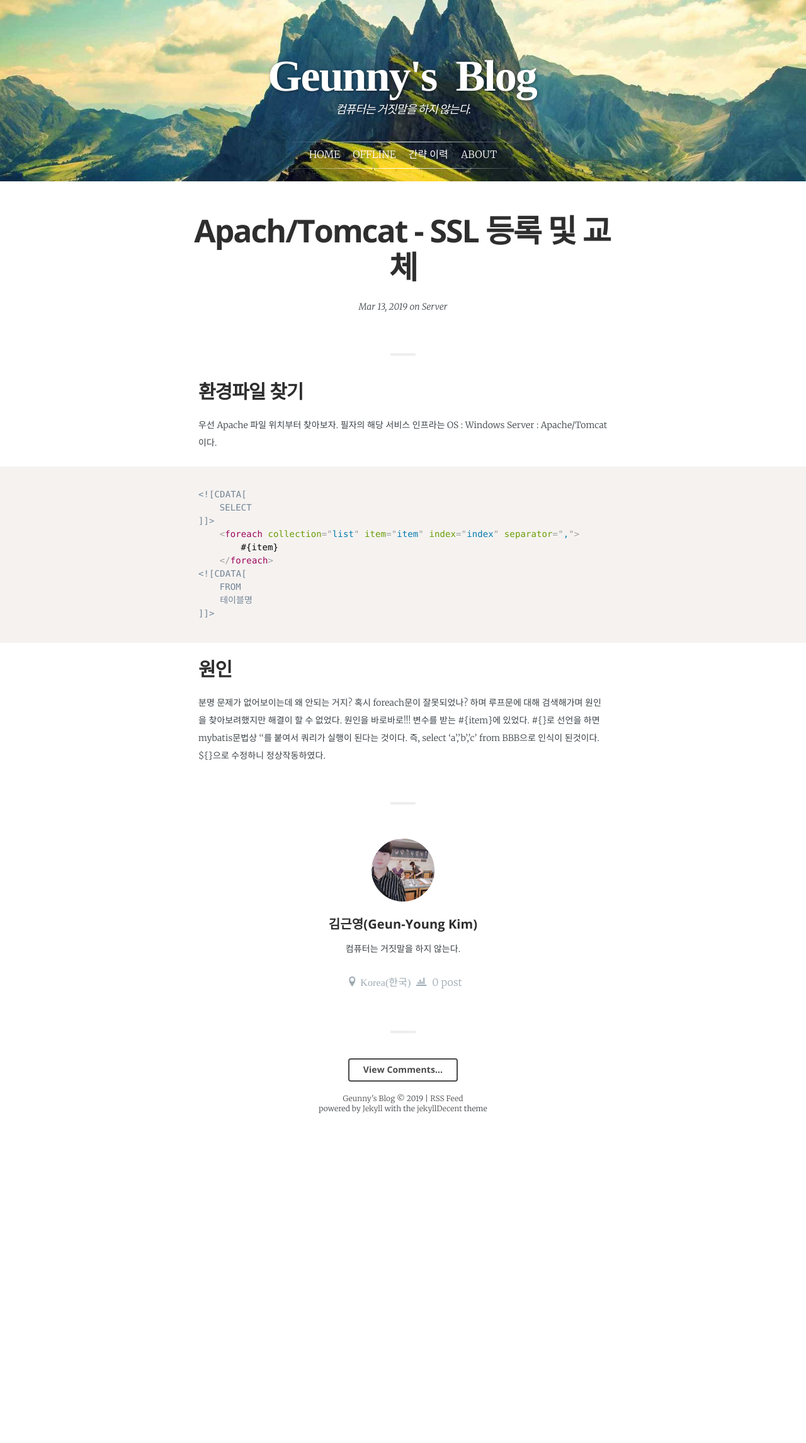
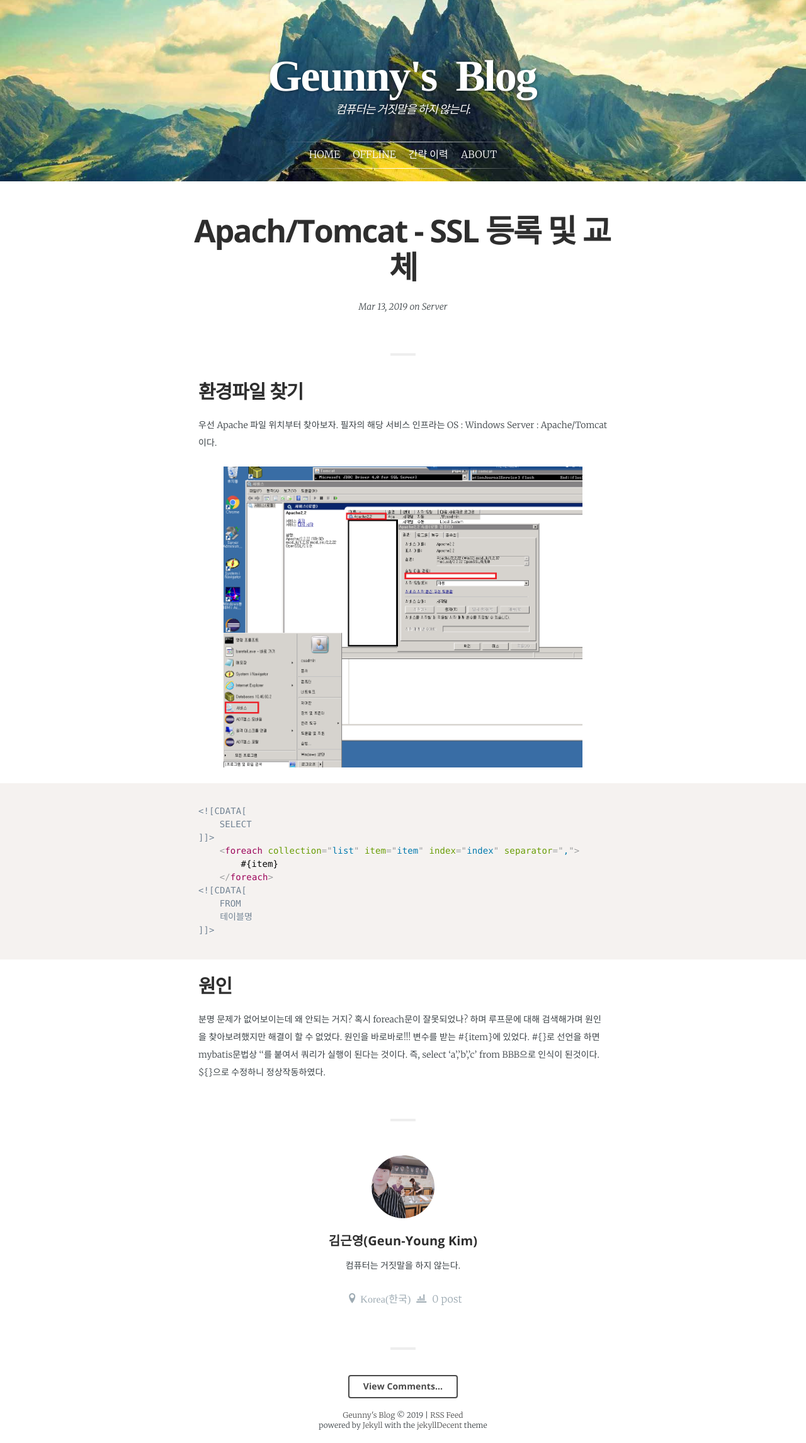
Before and after one commit to jwillmer/jekyllDecent, a Jekyll site: the page built from _posts/2019-03-13-apachtomcat1.md, in a window 1280 px wide. Shown: the whole page at 63% size. Built offline with Jekyll 4.4.1, drawn with Linux system fonts in a browser that asks for light colours; some web fonts are replaced; before the commit the page ends 1790 px from its top, so only the background shows below that.

Commit message:
Update 2019-03-13-apachtomcat1.md

````diff
--- a/_posts/2019-03-13-apachtomcat1.md
+++ b/_posts/2019-03-13-apachtomcat1.md
@@ -22,7 +22,11 @@ OS : Windows
 Server : Apache/Tomcat
 이다.
 
-
+<aside>
+<figure>
+<img src="{{ "/media/img/Server/apache.png" | absolute_url }}" />
+</figure>
+</aside>
 
 ```xml
 
````
